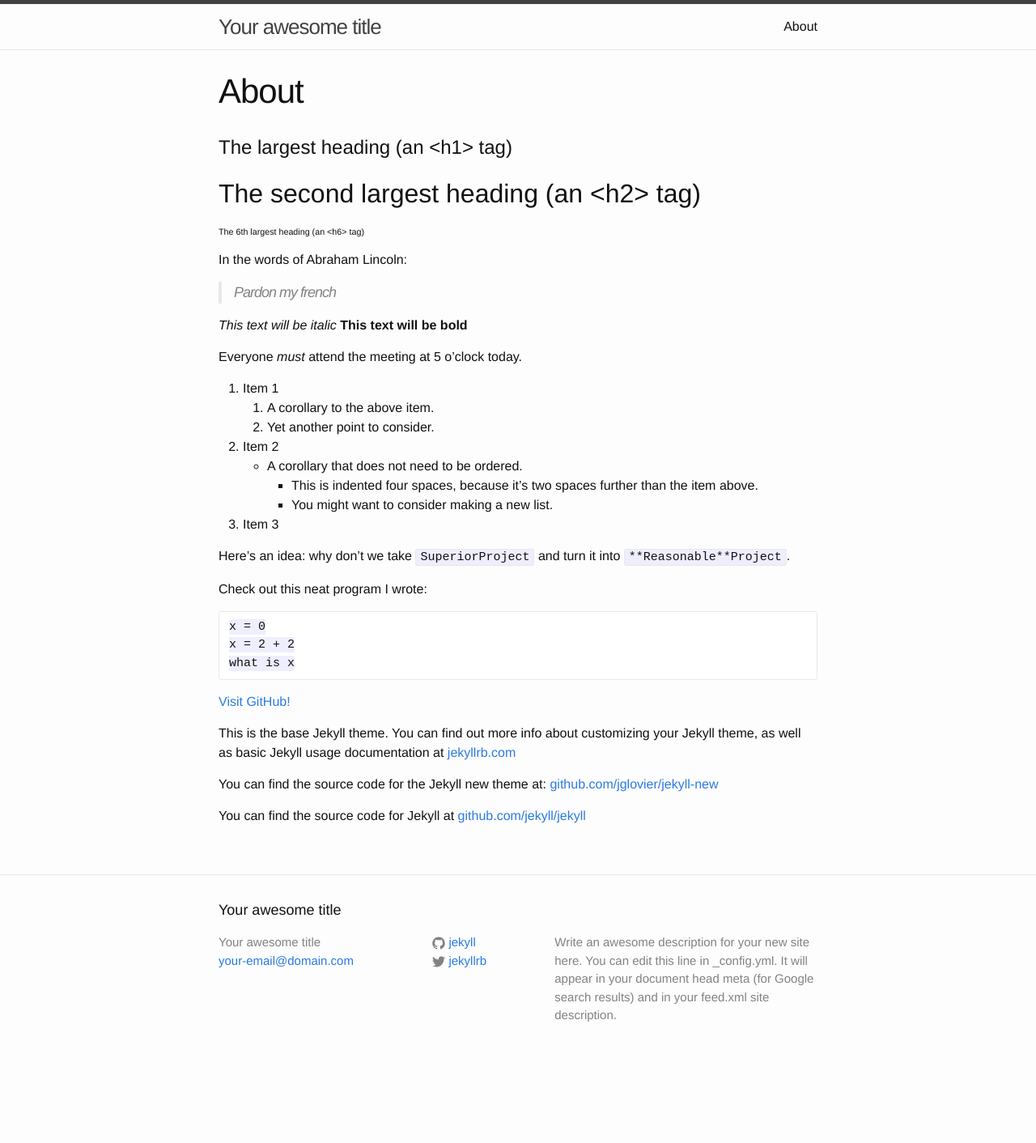
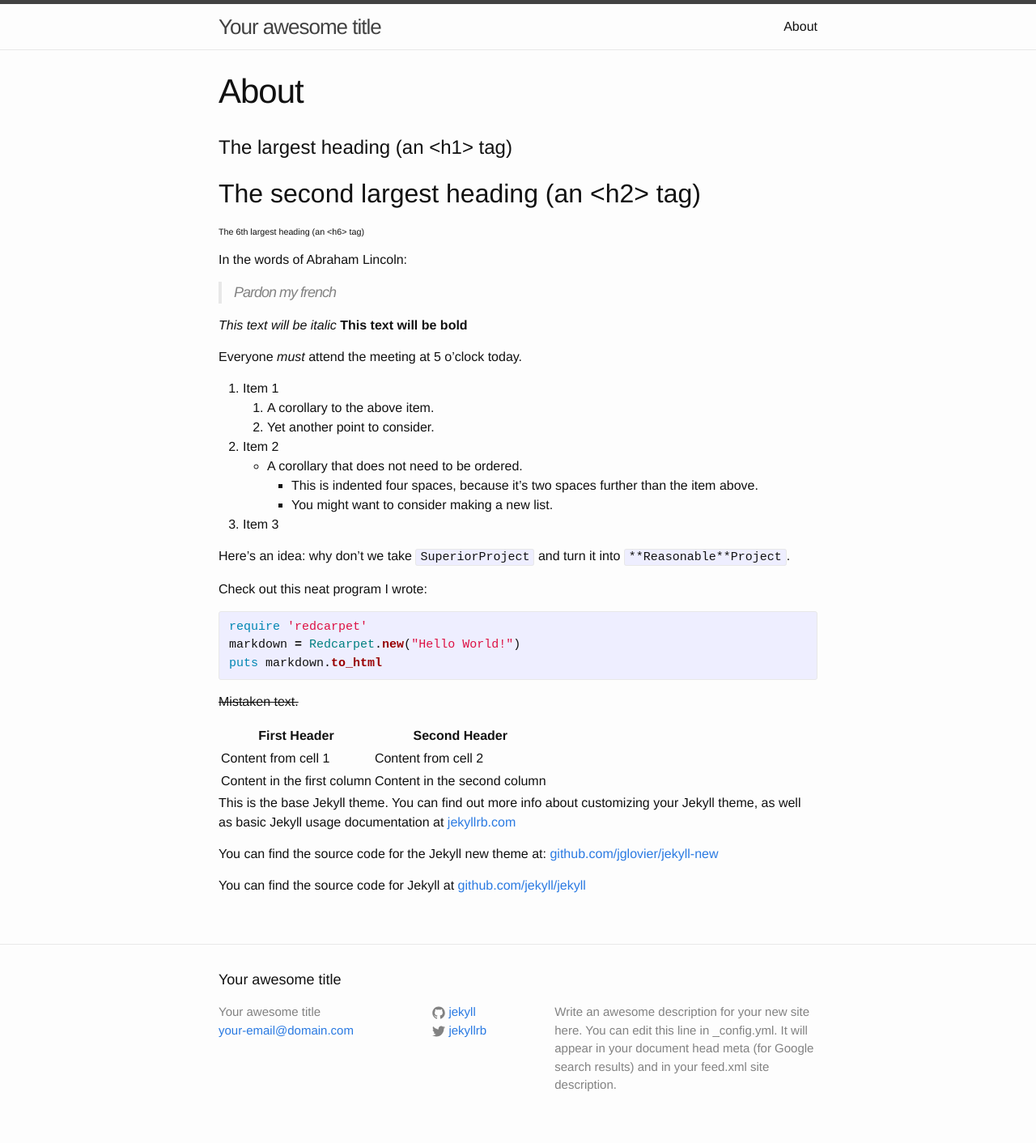
Before and after one commit to bugzhunter/bugzhunter.github.io, a Jekyll site: the page built from about.md, in a window 1280 px wide. Shown: the whole page at 81% size. Built offline with Jekyll 4.4.1, drawn with Linux system fonts in a browser that asks for light colours; before the commit the page ends 1326 px from its top, so only the background shows below that.

Commit message:
changed msg

````diff
--- a/about.markdown
+++ b/about.md
@@ -33,13 +33,19 @@ Here's an idea: why don't we take `SuperiorProject` and turn it into `**Reasonab
 
 Check out this neat program I wrote:
 
-```
-x = 0
-x = 2 + 2
-what is x
-```
+{% highlight ruby %}
+require 'redcarpet'
+markdown = Redcarpet.new("Hello World!")
+puts markdown.to_html
+{% endhighlight %}
 
-[Visit GitHub!](https://www.github.com)
+~~Mistaken text.~~
+
+| First Header | Second Header |
+| - | - |
+| Content from cell 1 | Content from cell 2 |
+| Content in the first column | Content in the second column |
+
 
 This is the base Jekyll theme. You can find out more info about customizing your Jekyll theme, as well as basic Jekyll usage documentation at [jekyllrb.com](http://jekyllrb.com/)
 
````
